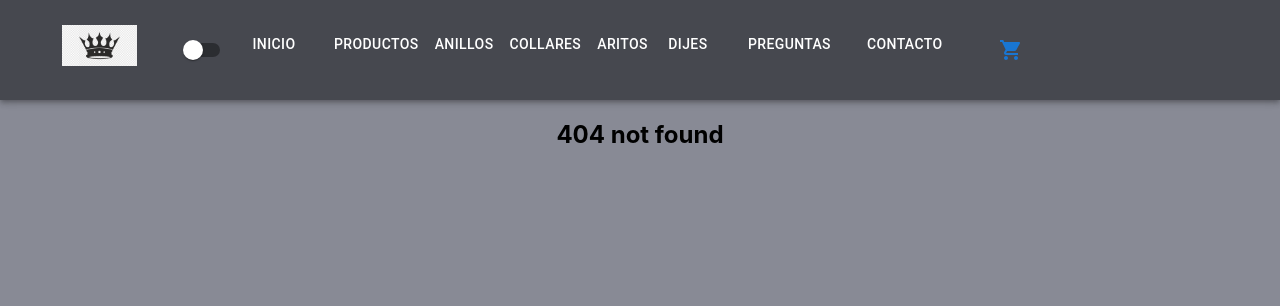
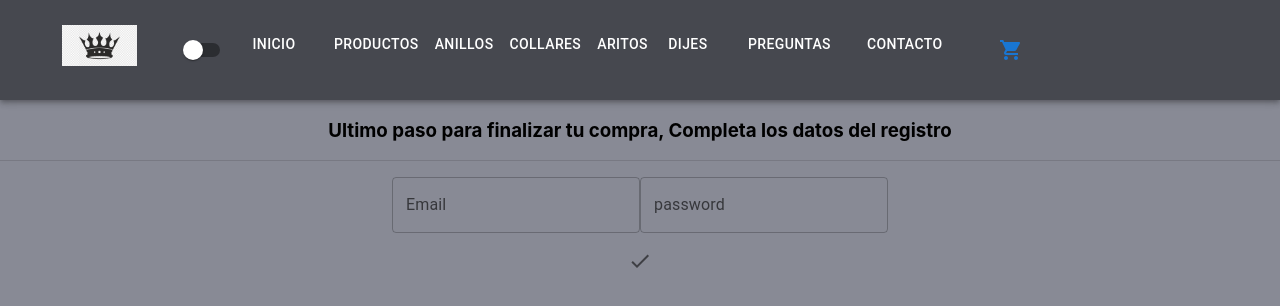
Before and after one commit to lucasvf99/react.js, a React (Create React App) app: page /cart/final in a window 1280 px wide. Before the commit this address had no page. Shown: the top 306 px of the page. Built offline with nearby package versions, Linux system fonts and the light colour scheme.

Commit message:
Proyecto final

```diff
--- a/src/App.js
+++ b/src/App.js
@@ -10,7 +10,7 @@ function App() {
   return (
     <div className="App">
       <CartProvider>
-       <AppRouter/>
+             <AppRouter/>
       </CartProvider>
     </div>
   );
--- a/src/AppRouter/AppRouter.js
+++ b/src/AppRouter/AppRouter.js
@@ -7,26 +7,28 @@ import NavBar from '../components/NavBar/NavBar'
 import ListProductConteiner from '../components/ItemListConteiner/ItemListConteiner'
 import ItemDetailConteiner from '../components/ItemDetailConteiner/ItemDetailConteiner'
 import CartPage from '../pages/CartPage'
-
+import CartFinal from '../components/CartFinal/CartFinal'
 //Context
 import { ThemProvider } from '../Context/themContext'
-import CartWidget from '../components/CartWidget/CartWidget'
+
 
 export default function AppRouter () {
     return (
         <BrowserRouter>
-                <ThemProvider>
+             <ThemProvider>
 
-                        <NavBar/>
+                     <NavBar/>
                         <Switch>
                             <Route exact path="/" component={HomePage} />
                             <Route exact path="/contacto" component={ContacPage}/>
                             <Route exact path="/category/:catId" component={ListProductConteiner}/>
                             <Route exact path ="/product/:productId" component={ItemDetailConteiner }/>
                             <Route exact path ="/cart" component={CartPage}/>
+                            <Route exact path ="/cart/final" component={CartFinal}/>
                             <Route  exact path="*" component={NotFoundPage} />
                         </Switch>
-                </ThemProvider>
+
+             </ThemProvider>
 
          </BrowserRouter>
 
--- /dev/null
+++ b/src/Context/FirebaseContext.js
@@ -0,0 +1,71 @@
+// import React,{ createContext, useContext} from "react";
+// //Context
+// import CartContext from '../Context/CartContext'
+// //Firebase
+// import db from '../src/firebase'
+// import { collection, addDoc } from '@firebase/firestore';
+
+
+
+// const   PushFireb = createContext({})
+
+// const PushFirebProvider = ({children}) =>{
+// const {cartProducts} = useContext(CartContext)
+
+
+// const newOrder = {
+//     buyer : {
+//        name: 'lucas',
+//        email:'lucasvf4379@gmail.com',
+//        phone: 12123123
+
+//     },
+//     item : cartProducts ,
+//     total: ''
+//  }
+
+
+//  const addOrder = () => {
+//      let totalPrice = cartProducts.reduce(function(prev, current){
+//        return prev + current.products.price
+//      },0);
+//      newOrder.total = totalPrice
+//      console.log ("orden nueva:", newOrder)
+//      pushOrderFirebase(newOrder)
+
+//    }
+
+
+
+
+//    const pushOrderFirebase = async (newOrder) =>{
+//        const orderFirebase = collection(db,'orders')
+//        const order = await  addDoc(orderFirebase , newOrder)
+//        console.log('genero la orden con el id ', order.id)
+//        // alert( `Compra exitosa, numero de producto: ${order.id} ${order.title}` )
+//        setMsjAlert (`Se genero la orden ${order.id}` )
+//        setAlertProduct(true)
+//        setTimeout(() => {
+//          setAlertProduct(false)
+//          history.push('/cart/final')
+//       }, 2000);
+//   }
+
+
+
+
+
+// useEffect(() =>{
+
+// },[])
+
+
+//     return (
+//         <PushFireb.Provider value={{pushOrderFirebase }}>
+//             {children}
+//         </PushFireb.Provider>
+//     )
+// }
+
+// export default PushFireb;
+//  export {PushFirebProvider}
--- /dev/null
+++ b/src/components/CartFinal/CartFinal.js
@@ -0,0 +1,46 @@
+import React,{useState} from "react";
+import {TextField,Button,Divider,IconButton,Alert} from '@mui/material'
+import {Check} from '@material-ui/icons'
+// import './cartFinalStyles.css'
+
+const CartFinal = () =>{
+
+    const [isError,setIsError] = useState(false)
+    const [errorMsg,setErrorMsg] = useState(null)
+
+    const [usr, setUsr] = useState ({email :"", password:""})
+
+    const guardaValores = (campo,event)=>{
+        setUsr ({... usr,[campo]:event.target.value})
+        console.log('valoresInput', usr)
+    }
+
+    const pushUsr = ()=>{
+
+    }
+
+
+    return(
+        <>
+            <div className="container" id="caja-principal">
+               <div id="caja-formulario">
+                    <h3>Ultimo paso para finalizar tu compra, Completa los datos del registro</h3>
+                    <Divider />
+                    <TextField margin="normal" variant="outlined" label="Email" placeholder="Ingrese tu email aqui..." onClick={(value)=>guardaValores('Email',value) } />
+                    <TextField margin="normal" variant="outlined" label="password" placeholder="Ingrese tu nombre aqui..." onClick={(value)=>guardaValores('password',value) } />
+                    <div id="caja-btn">
+                       {/*  <Button id="btn-confirmar" variant="contained" >Confirmar</Button> */}
+                       <IconButton >
+                           <Check id="check-btn"  />
+                       </IconButton>
+                    </div>
+               </div>
+            </div>
+
+
+        </>
+    )
+}
+
+
+export default CartFinal;
--- a/src/components/CartWidget/CartWidget.js
+++ b/src/components/CartWidget/CartWidget.js
@@ -1,15 +1,14 @@
 import React, { useContext,useEffect,useState } from 'react'
 import MiniProducts from '../MiniProducts/MiniProducts'
 import './CartWidget.css'
-import { Link } from 'react-router-dom';
-import Modal from '../Modal/modal';
+import ModalMsg from '../ModalMsg/ModalMsg';
+import {useHistory } from 'react-router-dom';
 //external components
 import CancelIcon from '@mui/icons-material/Cancel';
-import Alert from '@mui/material/Alert';
-import Stack from '@mui/material/Stack';
 //Context
 import CartContext from '../../Context/CartContext'
-//Firebase
+import {PushFirebProvider}  from '../../Context/FirebaseContext'
+// //Firebase
 import db from '../../firebase'
  import { collection, addDoc } from '@firebase/firestore';
 
@@ -17,11 +16,11 @@ import { collection, addDoc } from '@firebase/firestore';
 
 const CartWidget = ({show,close}) => {
 
-
+  const history = useHistory()
   const {cartProducts, clear,removeOneItem,} = useContext(CartContext)
 
   const [alertProduct , setAlertProduct] = useState(false)
-
+  const [msjAlert, setMsjAlert] = useState()
 
 
 
@@ -57,19 +56,23 @@ const CartWidget = ({show,close}) => {
          const orderFirebase = collection(db,'orders')
          const order = await  addDoc(orderFirebase , newOrder)
          console.log('genero la orden con el id ', order.id)
-        alert( `Compra exitosa, numero de producto: ${order.id} ${order.title}` )
+         // alert( `Compra exitosa, numero de producto: ${order.id} ${order.title}` )
+         setMsjAlert (`Se genero la orden ${order.id}` )
+         setAlertProduct(true)
+         setTimeout(() => {
+           setAlertProduct(false)
+           history.push('/cart/final')
+        }, 2000);
     }
 
 
     const alertCart = () =>{
-    !alertProduct ? setAlertProduct(true) : setAlertProduct(false)
-    console.log('esto anda:',alertProduct )
+       setAlertProduct (!alertProduct)
     }
 
-  useEffect(()=>{
+ useEffect(() =>{
 
-  })
-
+ },[])
 
   return (
     <div className={`conteiner-cart  ${show ? 'active' : ''}`}>
@@ -86,18 +89,9 @@ const CartWidget = ({show,close}) => {
                   </div>
                   <div className="clear-cart">
                      <button onClick={clear}>Limpiar carrito</button>
-
+                     <button onClick={()=>pushOrderFirebase(newOrder)}> Finalizar Compra</button>
                   </div>
-    <button onClick={alertCart}> Finalizar Compra</button>
-
-    <div className={`conteiner-alert  ${alertProduct ? 'active' : ''}`} >
-
-    <button onClick={alertCart}><CancelIcon/></button>
-
-    <Stack sx={{ width: '100%' }} spacing={2}>
-    <Alert severity="success">{alertProduct}</Alert>
-      </Stack>
-    </div>
+                <ModalMsg msg={msjAlert} open={alertProduct} close={alertCart}/>
     </div>
 
   )
--- a/src/components/Modal/modal.js
+++ /dev/null
@@ -1,14 +0,0 @@
-import React from "react";
-//material
-import Alert from '@mui/material/Alert';
-import Stack from '@mui/material/Stack';
-
-const Modal = (idProduct) =>{
-    return (
-        <Stack>
-             <Alert severity="success">{idProduct}</Alert>
-        </Stack>
-    )
-}
-
-export default Modal ;
--- /dev/null
+++ b/src/components/ModalMsg/ModalMsg.js
@@ -0,0 +1,20 @@
+import React from "react";
+import { Modal,Alert } from "@mui/material";
+
+
+const ModalMsg =({msg,open,close}) =>{
+
+
+
+    return (
+        <Modal open={open} onClose={()=>close()} >
+            <div>
+                <Alert severity="success">
+                    {msg}
+                </Alert>
+            </div>
+        </Modal>
+    )
+}
+
+export default ModalMsg ;
```
Lines whose indentation alone changed are shown as unchanged.
